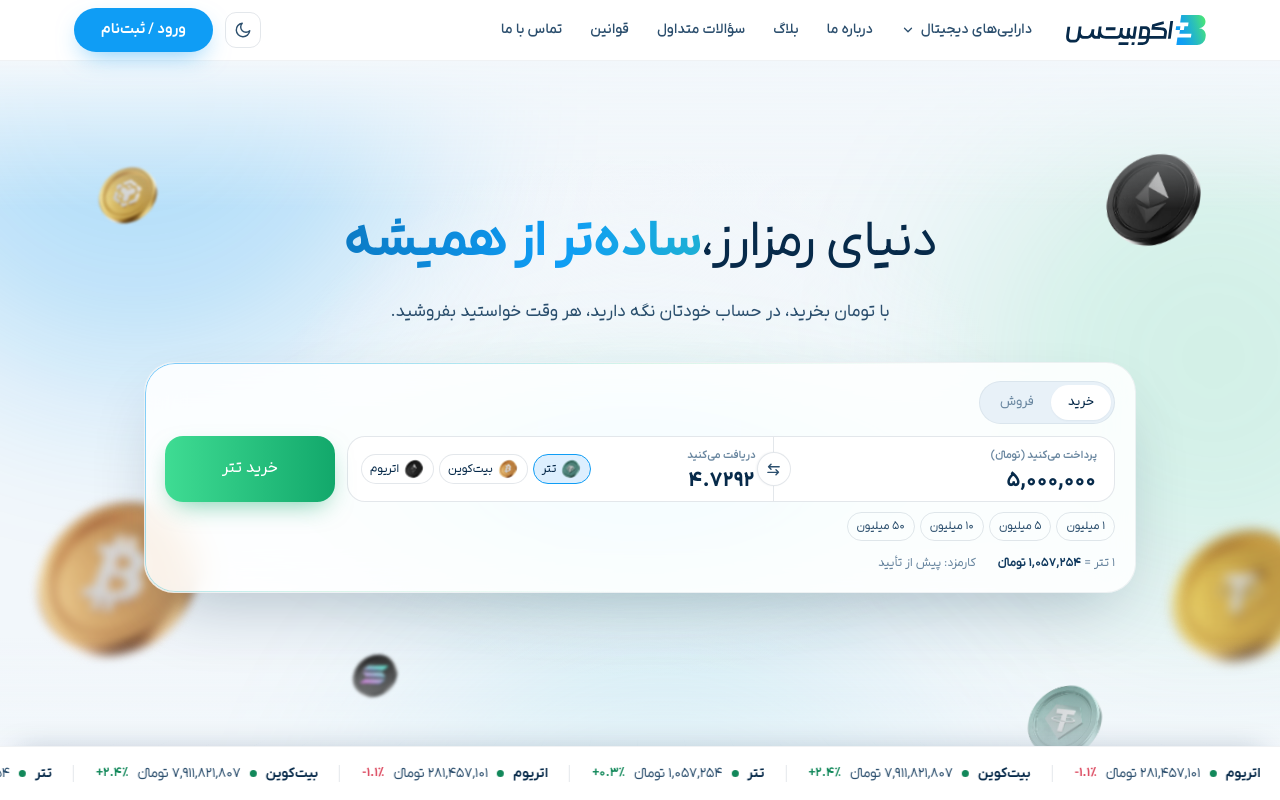
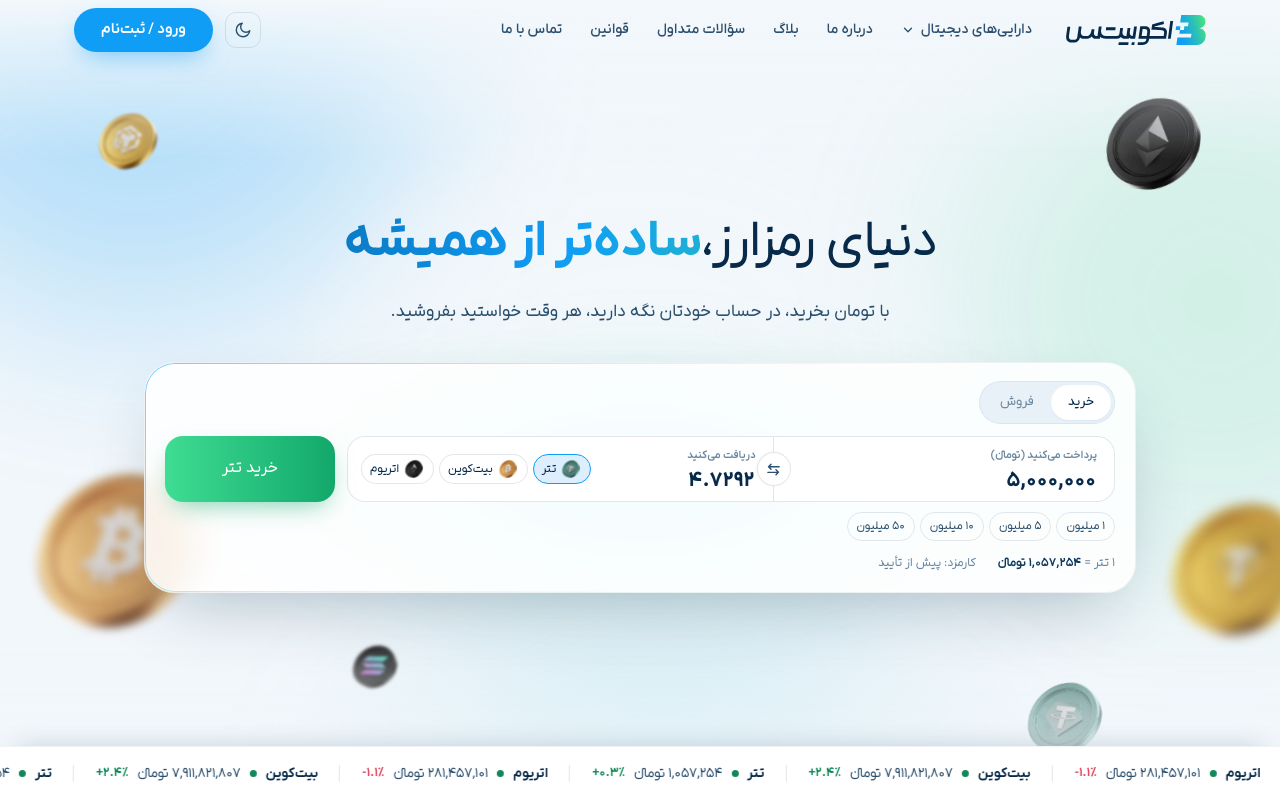
Before and after one commit to soheilnfi/ecobits, a plain HTML site: page landing.html in a window 1280 px wide. Drawn offline with Linux system fonts and the light colour scheme.

Commit message:
Home: transparent header floating over the hero
Co-Authored-By: Claude Fable 5.2 <noreply@anthropic.com>

```diff
--- a/landing.html
+++ b/landing.html
@@ -1765,9 +1765,12 @@
   .pagecard { flex: 1 1 auto; min-height: 0; display: flex; flex-direction: column; }
   html body main > .hero { flex: 1 1 auto; min-height: 0; justify-content: center; padding-block: 16px calc(16px + 57px); }
   footer.site, .progress { display: none; }
+  /* the header has no bar of its own here: it floats over the hero backdrop */
+  html body header.site, html body header.site.stuck { position: absolute; inset: 0 0 auto 0; z-index: 80; background: transparent; border-bottom: 0; box-shadow: none; -webkit-backdrop-filter: none; backdrop-filter: none; }
+  html body main > .hero { padding-top: calc(61px + 16px); }
   :root body.tk-dock main .ticker { animation: none; }
   @media (max-width: 760px) {
-    html body main > .hero { justify-content: safe center; padding-block: 12px calc(12px + 46px + 62px + env(safe-area-inset-bottom, 0px)); overflow-y: auto; }
+    html body main > .hero { justify-content: safe center; padding-block: calc(61px + 12px) calc(12px + 46px + 62px + env(safe-area-inset-bottom, 0px)); overflow-y: auto; }
     html body .hero .hero-top h1 { font-size: clamp(1.5rem, 6.4vw, 2rem); line-height: 1.5; }
     html body .hero .hero-sub { font-size: 0.9rem; line-height: 1.9; margin-top: 6px; }
     html body .hero .hero-grid { gap: 14px; }
@@ -1791,7 +1794,7 @@
   html body .hero .hero-sub { margin-inline: auto; text-align: center; max-width: none; }
   html body .hero .hero-right { width: 100%; max-width: 1060px; }
   @media (min-width: 761px) {
-    html body main > .hero { justify-content: center; padding-top: 16px; }
+    html body main > .hero { justify-content: center; padding-top: calc(61px + 16px); }
     html body .hero .qb {
       display: grid; grid-template-columns: minmax(0, 1fr); grid-template-areas: "head" "body" "meta" "cta";
       gap: 14px; padding: 18px 20px 20px; max-width: none; width: 100%;
```
Also changed, not shown: index.html (+5 -2 lines).
